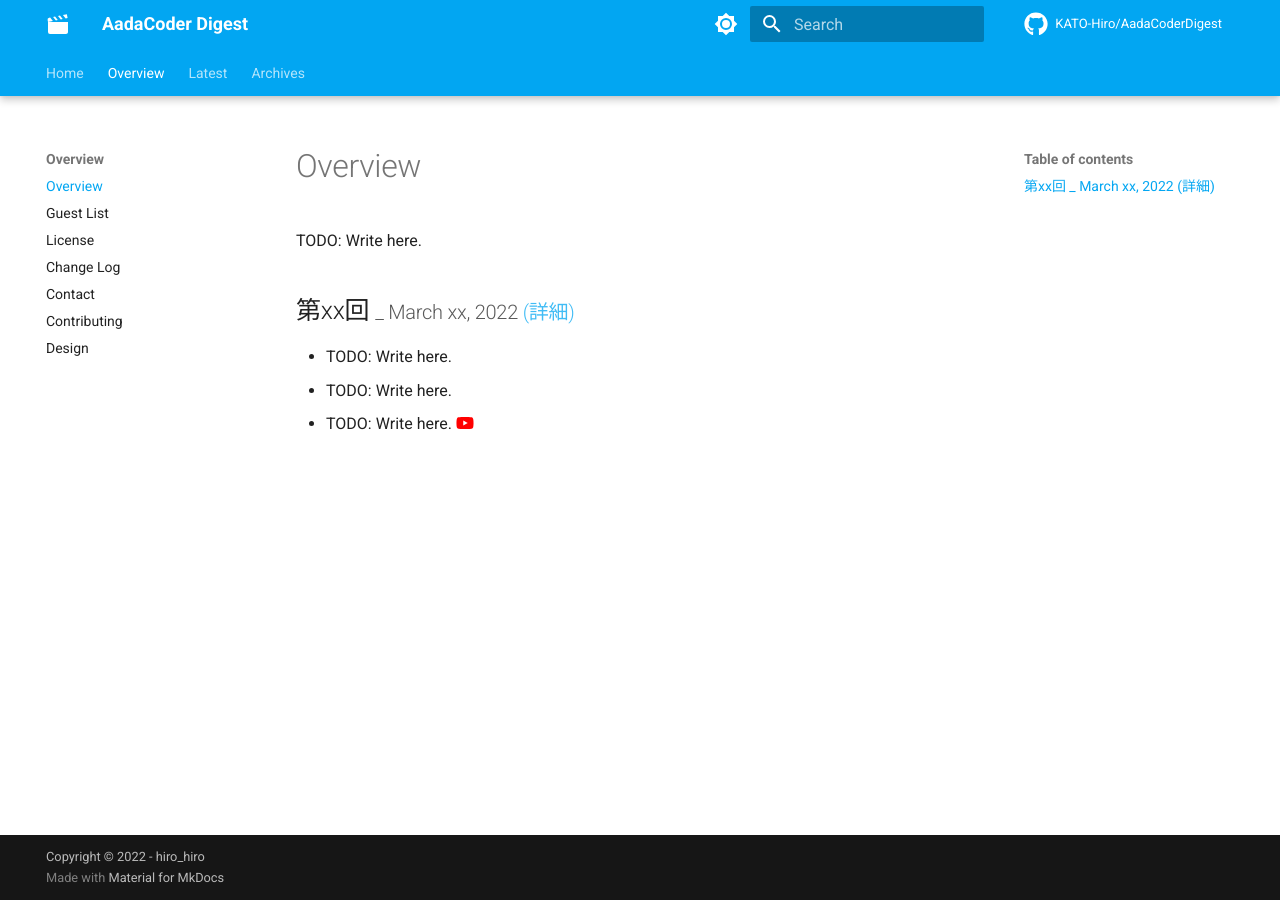
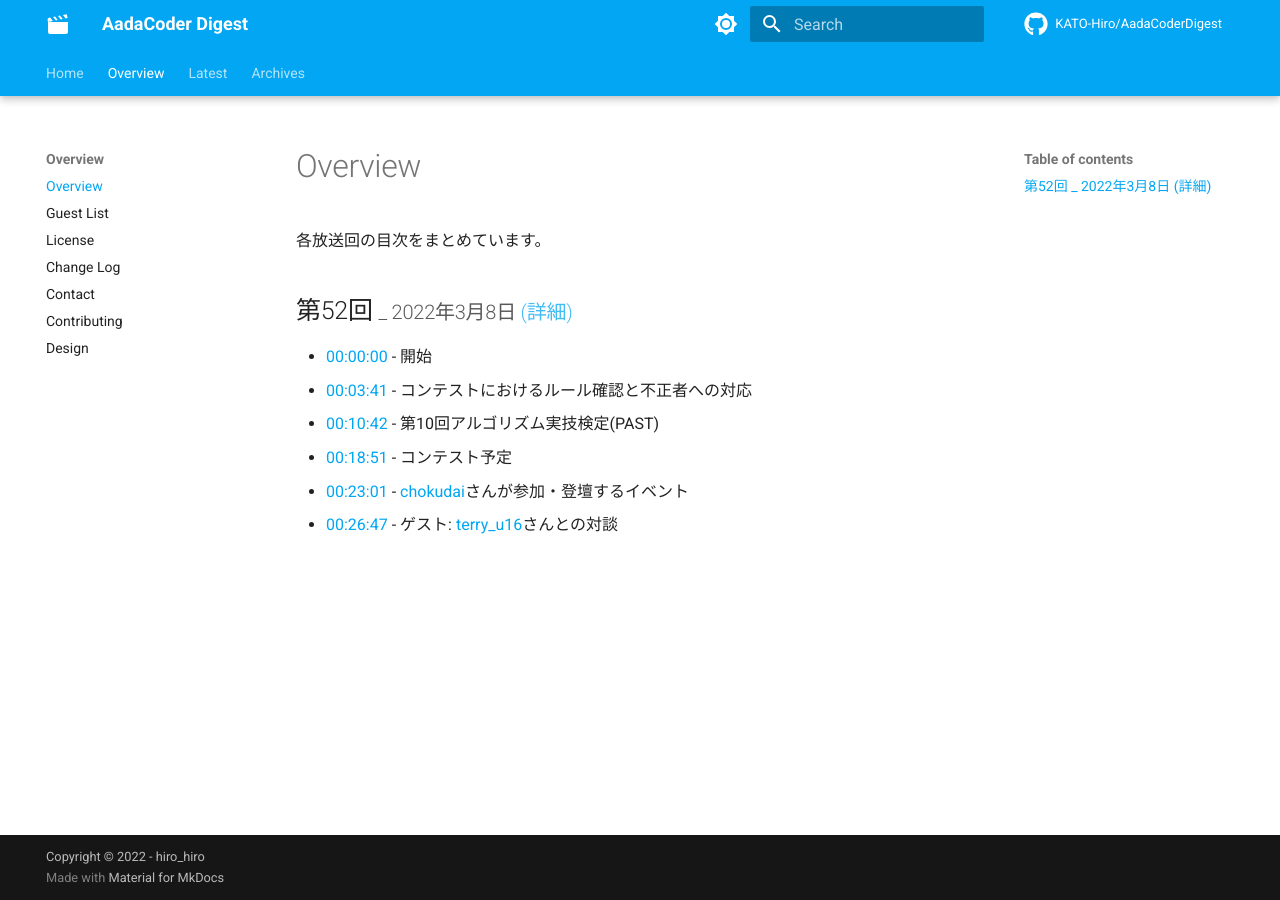
Before and after one commit to KATO-Hiro/AadaCoderDigest, an MkDocs documentation site: the page built from docs/overview/overview.md, in a window 1280 px wide. Built offline with MkDocs 1.6.1 and Material for MkDocs 9.7.7, drawn with Linux system fonts in a browser that asks for light colours; comment, search, counter and statistics services are not loaded.

Commit message:
:sparkles: Add toc for 52nd  (#2)

```diff
--- a/docs/overview/overview.md
+++ b/docs/overview/overview.md
@@ -1,9 +1,12 @@
 # Overview
 
-TODO: Write here.
+各放送回の目次をまとめています。
 
-## 第xx回 <small>_ March xx, 2022 [(詳細)](../../details/archives/2022/52nd)</small>
+## 第52回 <small>_ 2022年3月8日 [(詳細)](../../details/archives/2022/52nd)</small>
 
-- TODO: Write here.
-- TODO: Write here.
-- TODO: Write here. [:fontawesome-brands-youtube:{ .youtube }](../..)
+- [00:00:00](https://youtu.be/ht5lVjxEzqo?t=0) - 開始
+- [00:03:41](https://youtu.be/ht5lVjxEzqo?t=221) - コンテストにおけるルール確認と不正者への対応
+- [00:10:42](https://youtu.be/ht5lVjxEzqo?t=642) - 第10回アルゴリズム実技検定(PAST)
+- [00:18:51](https://youtu.be/ht5lVjxEzqo?t=1131) - コンテスト予定
+- [00:23:01](https://youtu.be/ht5lVjxEzqo?t=1381) - [chokudai](https://atcoder.jp/users/chokudai)さんが参加・登壇するイベント
+- [00:26:47](https://youtu.be/ht5lVjxEzqo?t=1607) - ゲスト: [terry_u16](https://atcoder.jp/users/terry_u16)さんとの対談
```
